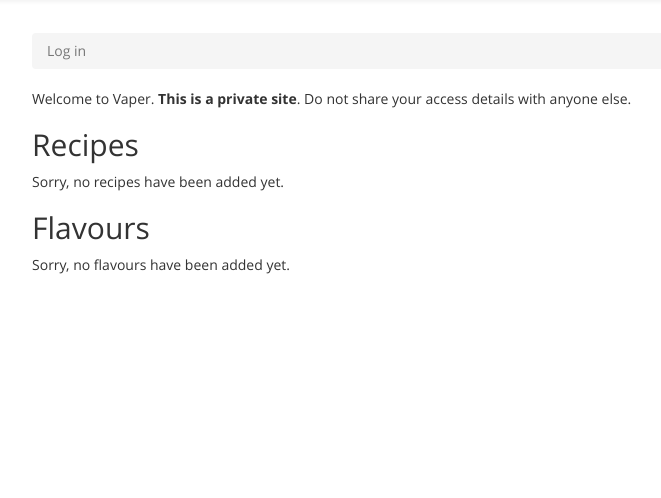
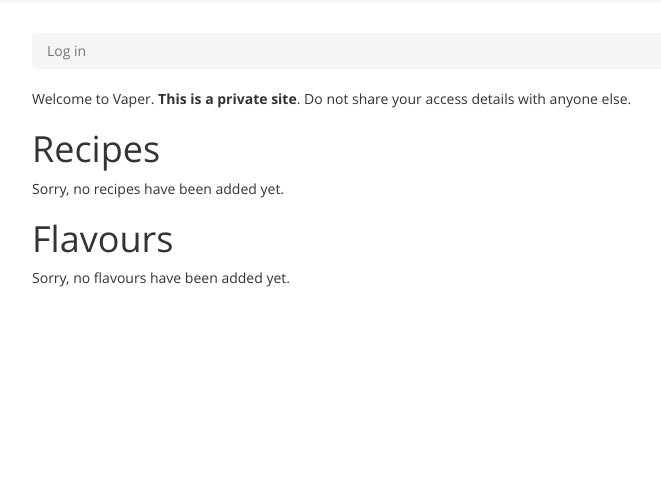
Before and after one commit to unixwitch/vaper, a Django app: template vaper/templates/vaper/index.html in a window 1280 px wide. Shown: the part 51-549 px from the top of the page, without its empty margins (38-699 px from the left). Run offline with Django 3.2, Linux system fonts and the light colour scheme; the template is opened without the code that fills it, so the values that code supplies are empty; parts of the project's set-up code (start-up, migrations or seed data) failed here and were passed over; some libraries are stand-ins or nearby versions.

Commit message:
ui tweaks

```diff
--- a/vaper/static/vaper/css/main.css
+++ b/vaper/static/vaper/css/main.css
@@ -87,3 +87,14 @@ body {
   height: 30px;
   background-color: #f5f5f5;
 }
+
+h2 {
+  border-bottom: dashed 1px #aaa;
+  font-size: 115%;
+}
+
+ul#recipelist {
+  -webkit-column-count: 3;
+  -moz-column-count: 3;
+  column-count: 3;
+}
--- a/vaper/templates/vaper/index.html
+++ b/vaper/templates/vaper/index.html
@@ -8,14 +8,14 @@ Welcome to Vaper.  <strong>This is a private site</strong>.  Do not share your
 access details with anyone else.
 </p>
 
-<h2>
+<h1>
   Recipes
   {% if perms.recipe.add_recipe %}
     <button class='btn btn-primary vui-dialog-open vui-dialog-button' data-vui-dialog='index-dialog-add-recipe'>
       {% bootstrap_icon 'plus' %}
     </button>
   {% endif %}
-</h2>
+</h1>
 
 {% if recipes %}
   <ul>
@@ -27,17 +27,17 @@ access details with anyone else.
   <p>Sorry, no recipes have been added yet.</p>
 {% endif %}
 
-<h2>
+<h1>
   Flavours
   {% if perms.flavour.add_flavour %}
     <button class='btn btn-primary vui-dialog-button' data-vui-dialog='index-dialog-add-flavour'>
       {% bootstrap_icon 'plus' %}
     </button>
   {% endif %}
-</h2>
+</h1>
 
 {% if manufacturers %}
-  <ul>
+  <ul id='recipelist'>
     {% for manufacturer in manufacturers %}
       {% if manufacturer.flavours.count %}
         <li>{{ manufacturer.name }}</li>
--- a/vaper/templates/vaper/recipe.html
+++ b/vaper/templates/vaper/recipe.html
@@ -69,7 +69,7 @@
       {% endif %}
     </h1>
 
-    <h3>Description</h3>
+    <h2>Description</h2>
 
     <p>
       {% if recipe.description %}
@@ -79,7 +79,7 @@
       {% endif %}
     </p>
 
-    <h3>Ingredients</h3>
+    <h2>Ingredients</h2>
 
     <ul>
       {% for flavour in recipe.flavour_instances.all %}
```
